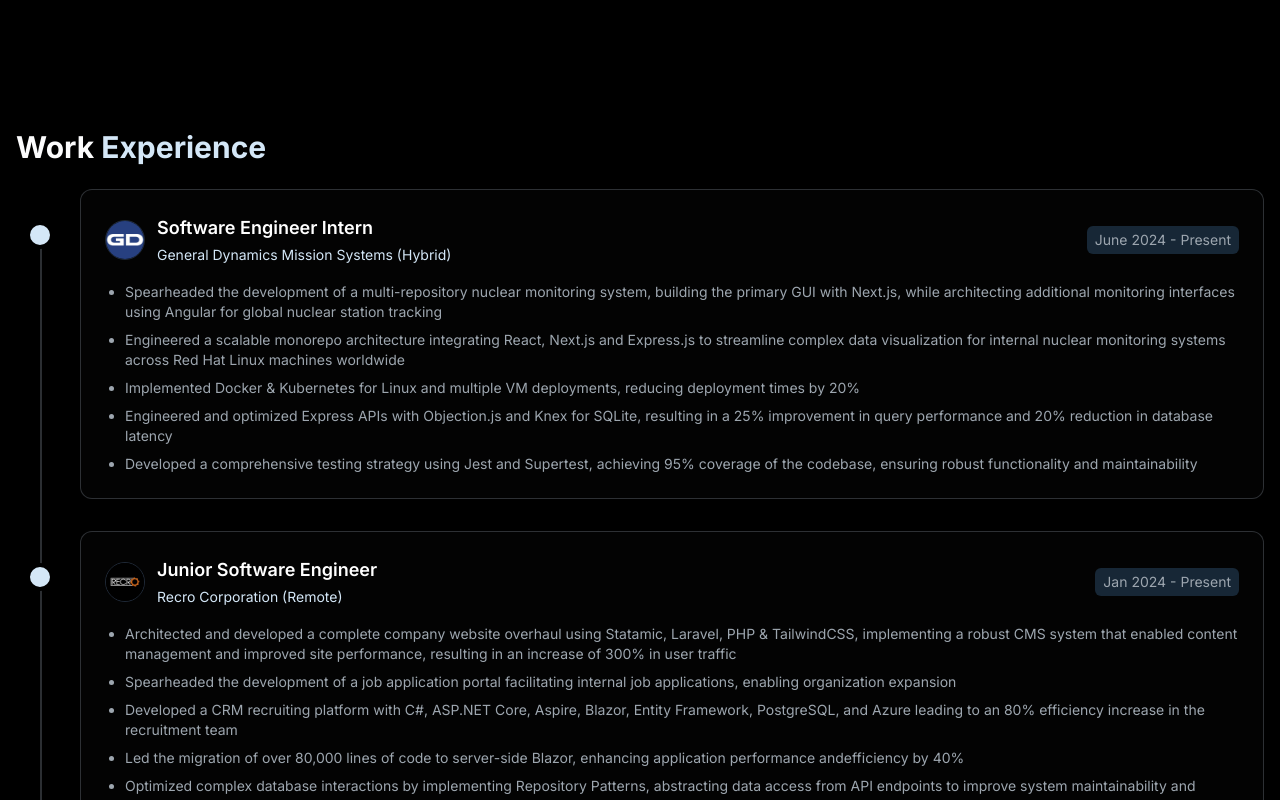
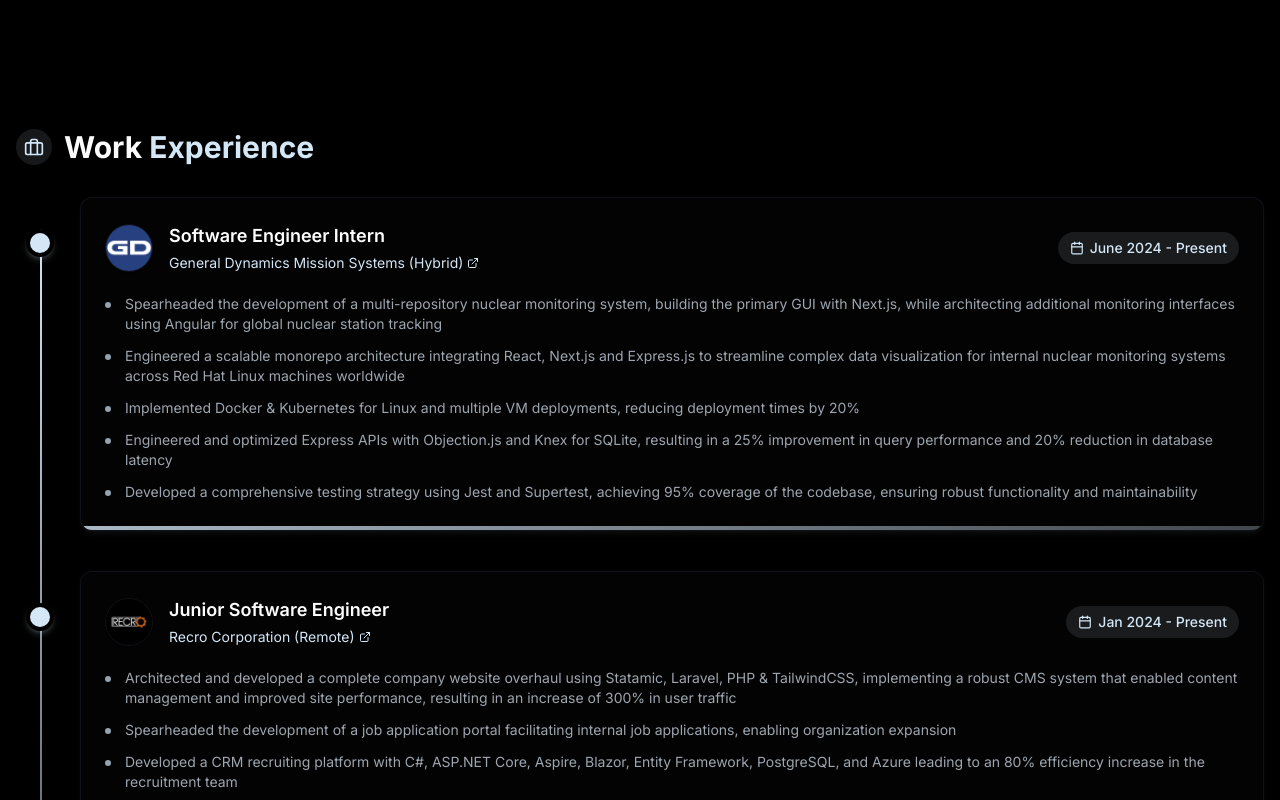
Before and after one commit to dangphung4/portfolio-2025, a Next.js app: page /profile in a window 1280 px wide. Shown: the part 1820-2620 px from the top of the page. Built offline with nearby package versions, Linux system fonts and the light colour scheme.

Commit message:
feat: add icons to experience section

```diff
--- a/components/profile/experience.tsx
+++ b/components/profile/experience.tsx
@@ -4,6 +4,7 @@ import { useRef } from "react"
 import { motion, useInView } from "framer-motion"
 import { config } from "@/lib/config"
 import { Card, CardContent } from "@/components/ui/card"
+import { Briefcase, ExternalLink, Calendar, MapPin } from "lucide-react"
 import Image from "next/image"
 import Link from "next/link"
 
@@ -13,21 +14,26 @@ export default function Experience() {
 
   return (
     <section className="mb-16">
-      <motion.h2
-        className="text-2xl md:text-3xl font-bold mb-6"
+      <motion.div
+        className="flex items-center gap-3 mb-8"
         initial={{ opacity: 0, y: 20 }}
         animate={isInView ? { opacity: 1, y: 0 } : {}}
         transition={{ duration: 0.5 }}
         ref={ref}
       >
-        Work <span className="text-primary">Experience</span>
-      </motion.h2>
+        <div className="bg-primary/10 p-2 rounded-full">
+          <Briefcase className="h-5 w-5 text-primary" />
+        </div>
+        <h2 className="text-2xl md:text-3xl font-bold">
+          Work <span className="text-primary">Experience</span>
+        </h2>
+      </motion.div>
 
       <div className="relative">
         {/* Timeline line */}
-        <div className="absolute left-6 top-8 bottom-0 w-0.5 bg-primary/20 hidden md:block" />
+        <div className="absolute left-6 top-8 bottom-8 w-0.5 bg-gradient-to-b from-primary via-primary/50 to-primary/10 hidden md:block" />
 
-        <div className="space-y-8">
+        <div className="space-y-10">
           {config.about.workExperiences.map((experience, index) => (
             <motion.div
               key={index}
@@ -37,16 +43,16 @@ export default function Experience() {
               className="relative"
             >
               {/* Timeline dot */}
-              <div className="absolute left-6 top-8 -ml-3.5 h-7 w-7 rounded-full border-4 border-background bg-primary hidden md:block" />
+              <div className="absolute left-6 top-8 -ml-3.5 h-7 w-7 rounded-full border-4 border-background bg-primary shadow-md shadow-primary/20 hidden md:block z-10" />
 
               <div className="md:pl-16">
-                <Card className="border-primary/20 hover:border-primary/50 transition-colors overflow-hidden">
+                <Card className="border border-border/40 shadow-md hover:shadow-lg dark:shadow-primary/5 rounded-xl transition-all duration-300 overflow-hidden">
                   <CardContent className="p-0">
                     <div className="p-6">
-                      <div className="flex flex-col sm:flex-row sm:items-center justify-between mb-4">
-                        <div className="flex items-center mb-2 sm:mb-0">
+                      <div className="flex flex-col sm:flex-row sm:items-center justify-between mb-5">
+                        <div className="flex items-center mb-3 sm:mb-0">
                           {experience.logoUrl && (
-                            <div className="relative w-10 h-10 mr-3 rounded-full overflow-hidden border">
+                            <div className="relative w-12 h-12 mr-4 rounded-full overflow-hidden border border-border/40 shadow-sm">
                               <Image
                                 src={experience.logoUrl}
                                 alt={experience.company}
@@ -61,23 +67,32 @@ export default function Experience() {
                               href={experience.link || "#"}
                               target="_blank"
                               rel="noopener noreferrer"
-                              className="text-sm text-primary hover:underline"
+                              className="text-sm text-primary hover:underline inline-flex items-center gap-1"
                             >
                               {experience.company}
+                              <ExternalLink className="h-3 w-3" />
                             </Link>
                           </div>
                         </div>
-                        <span className="text-sm text-muted-foreground bg-muted px-2 py-1 rounded-md">
-                          {experience.years}
-                        </span>
+                        <div className="flex flex-col sm:items-end gap-1.5">
+                          <span className="text-sm font-medium bg-primary/10 text-primary px-3 py-1.5 rounded-full inline-flex items-center gap-1.5">
+                            <Calendar className="h-3.5 w-3.5" />
+                            {experience.years}
+                          </span>
+                        </div>
                       </div>
 
-                      <ul className="space-y-2 text-sm text-muted-foreground list-disc pl-5">
+                      <ul className="space-y-3 text-sm text-muted-foreground">
                         {experience.contributions.map((contribution, i) => (
-                          <li key={i}>{contribution}</li>
+                          <li key={i} className="pl-5 relative before:absolute before:left-0 before:top-2 before:h-1.5 before:w-1.5 before:rounded-full before:bg-primary/70">
+                            {contribution}
+                          </li>
                         ))}
                       </ul>
                     </div>
+
+                    {/* Colored accent bar at the bottom */}
+                    <div className="h-1 bg-gradient-to-r from-primary/80 to-primary/30"></div>
                   </CardContent>
                 </Card>
               </div>
```
